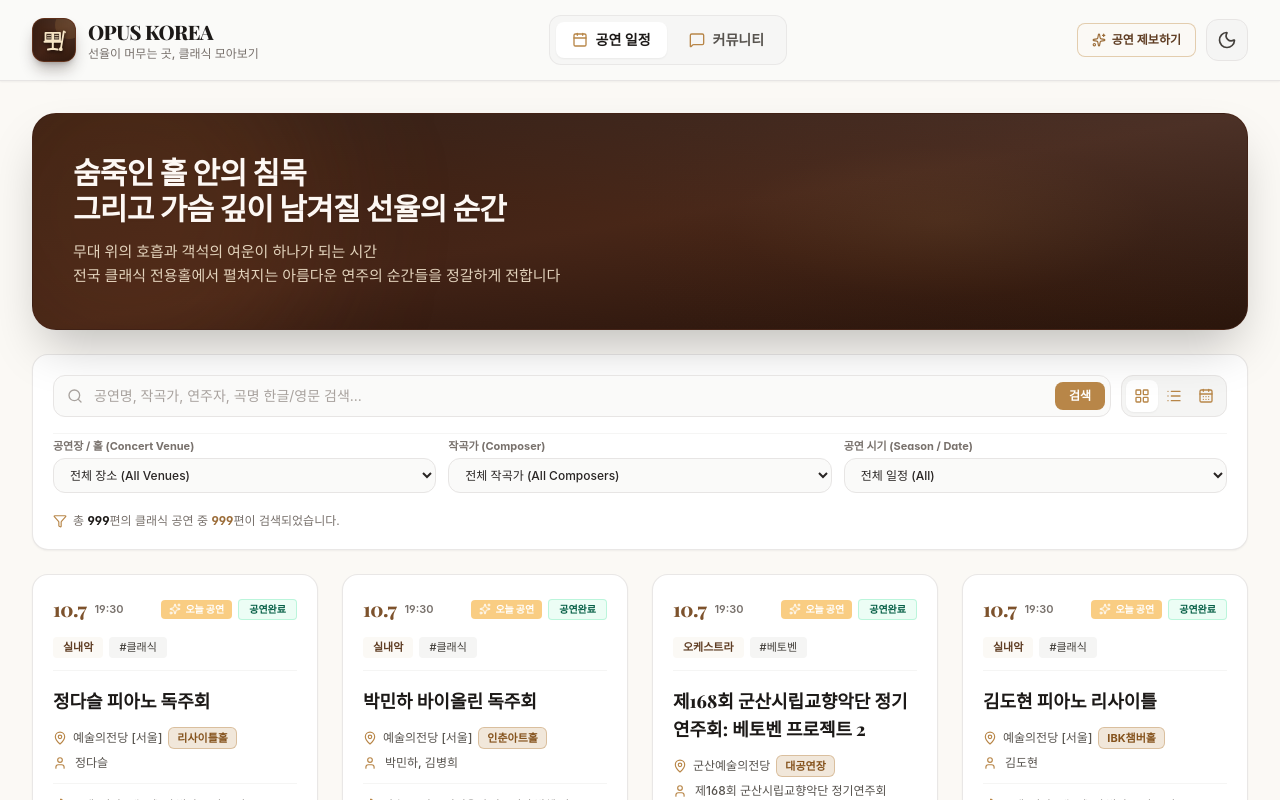
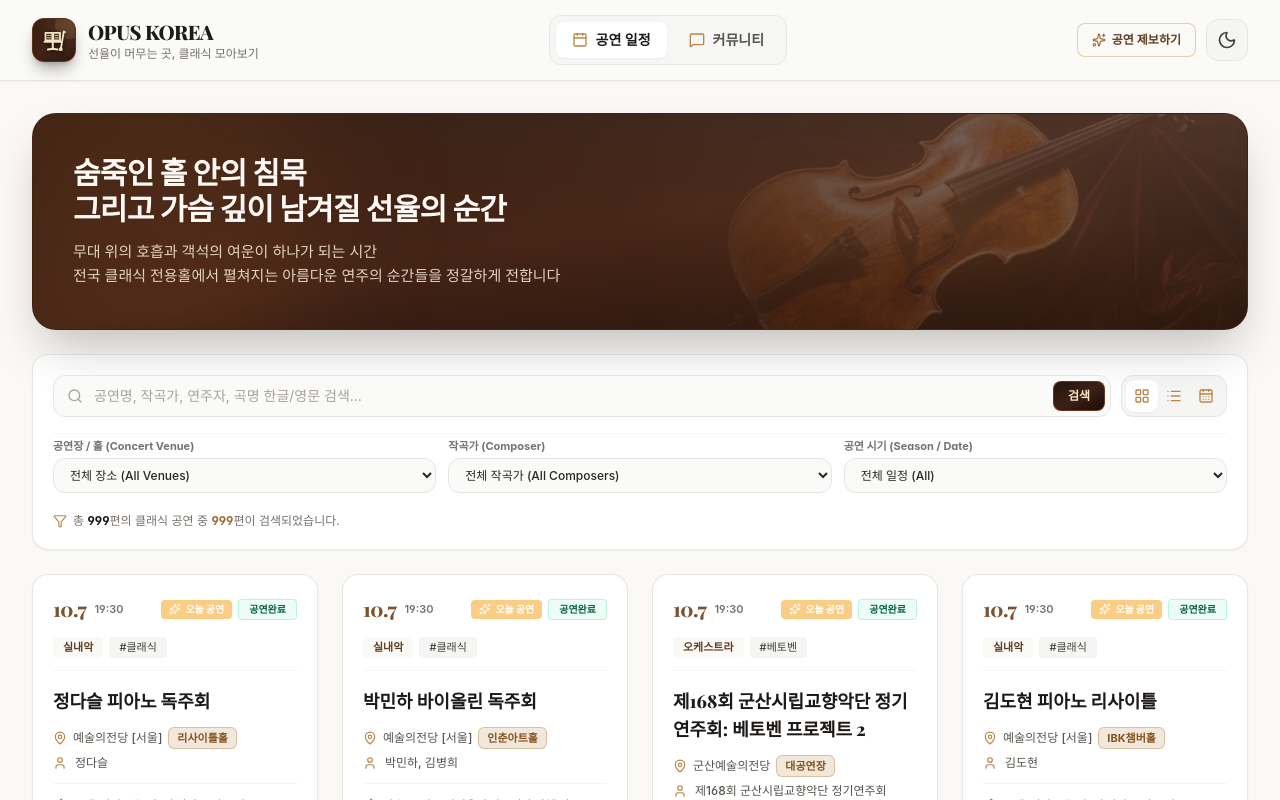
Before and after one commit to purple-found/cc, a React (Vite) app: page / in a window 1280 px wide. Shown: the top 800 px of the page. Built offline with nearby package versions, Linux system fonts and the light colour scheme; a web font is replaced by a local one.

Commit message:
feat: 메인 배너 우측 반투명 첼로 포토 아트워크 적용 및 검색 버튼을 대표 아이콘 벨벳 브라운 톤으로 동기화

```diff
--- a/src/App.jsx
+++ b/src/App.jsx
@@ -332,6 +332,19 @@ export default function App() {
           <section className="space-y-6">
             {/* Hero Banner: Satin Gloss Deep-Brown Instrument Wood Varnish Tone */}
             <div className="relative overflow-hidden rounded-3xl bg-gradient-to-br from-[#24140e] via-[#3d2015] to-[#1a0c07] text-white p-8 sm:p-10 shadow-2xl border border-[#522b1c]/60">
+              {/* Semi-transparent artistic classical cello image on the right (Copyright-free asset) */}
+              <div className="absolute right-0 top-0 bottom-0 w-full sm:w-3/5 lg:w-1/2 pointer-events-none overflow-hidden select-none">
+                <img
+                  src="/images/banner_cello.jpg"
+                  alt="Classic Cello"
+                  className="w-full h-full object-cover object-right opacity-35 mix-blend-screen"
+                  style={{
+                    maskImage: 'linear-gradient(to right, transparent 0%, rgba(0,0,0,0.5) 25%, black 100%)',
+                    WebkitMaskImage: 'linear-gradient(to right, transparent 0%, rgba(0,0,0,0.5) 25%, black 100%)'
+                  }}
+                />
+              </div>
+
               {/* Satin gloss & wood shimmer overlay */}
               <div className="absolute inset-0 bg-gradient-to-tr from-transparent via-[#874b26]/15 to-white/[0.08] pointer-events-none" />
               <div className="absolute -top-24 -left-24 w-96 h-96 bg-[#9b582b]/20 rounded-full blur-3xl pointer-events-none" />
--- a/src/components/FilterBar.jsx
+++ b/src/components/FilterBar.jsx
@@ -143,7 +143,7 @@ export default function FilterBar({
           />
           <button
             type="submit"
-            className="absolute right-1.5 top-1/2 -translate-y-1/2 px-3.5 py-1.5 bg-concert-500 hover:bg-concert-600 active:scale-95 text-white rounded-lg text-xs font-semibold shadow-xs transition-all flex items-center gap-1 shrink-0 cursor-pointer"
+            className="absolute right-1.5 top-1/2 -translate-y-1/2 px-3.5 py-1.5 bg-gradient-to-br from-[#24140e] via-[#3d2015] to-[#1a0c07] text-[#f6e5c5] border border-[#753d22]/80 hover:border-[#b88648]/80 hover:from-[#2e1a12] hover:to-[#221009] active:scale-95 rounded-lg text-xs font-semibold shadow-xs transition-all flex items-center gap-1 shrink-0 cursor-pointer"
             title="검색 실행 (엔터키 또는 클릭)"
           >
             <span>검색</span>
```
Also changed, not shown: public/images/banner_cello.jpg (added).
